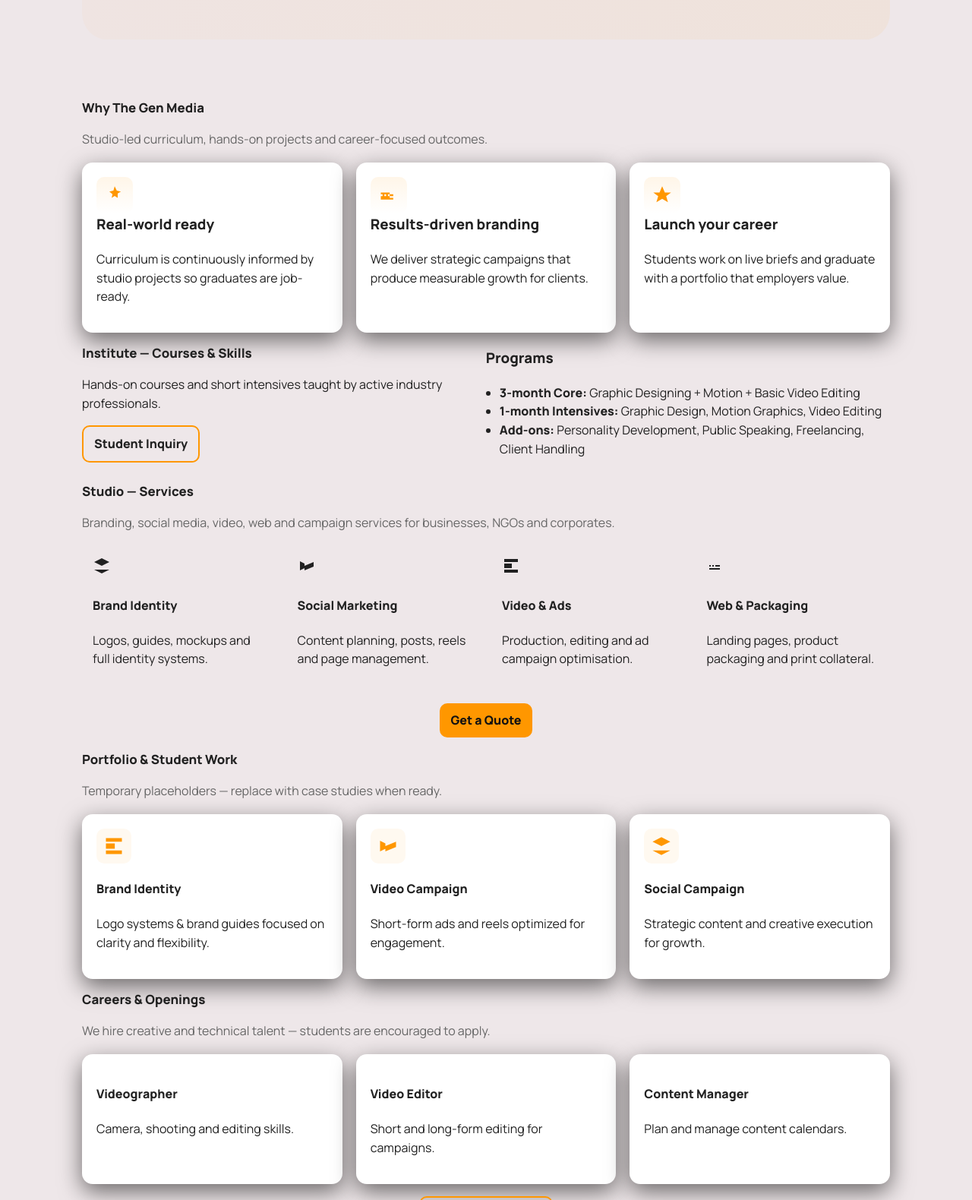
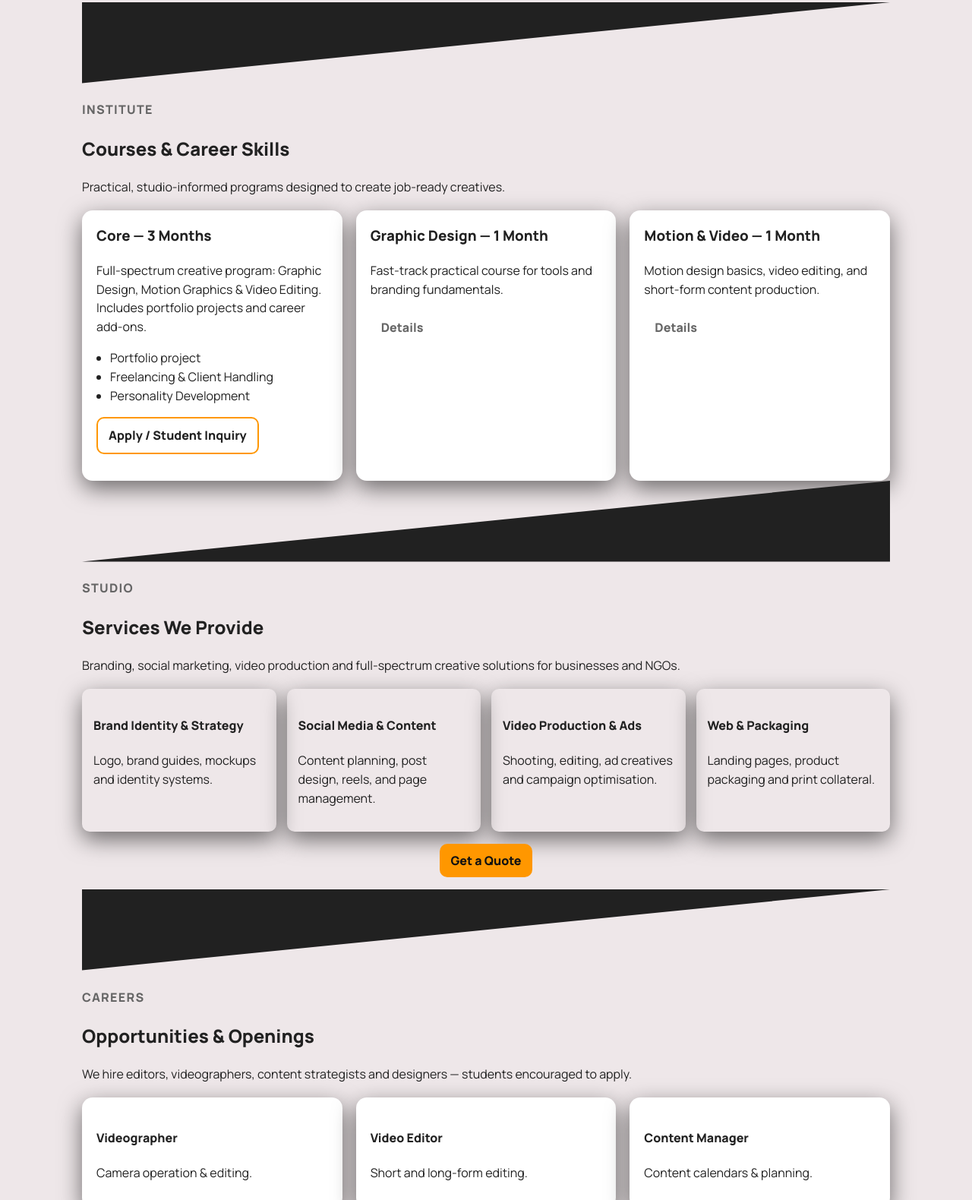
Before and after one commit to sabinshrestha1110/thegenmedia, a plain HTML site: page index.html in a window 1280 px wide. Shown: the part 1220-2800 px from the top of the page at 76% size. Drawn offline with Linux system fonts and the light colour scheme.

Commit message:
Update index.html

```diff
--- a/index.html
+++ b/index.html
@@ -4,13 +4,12 @@
   <meta charset="utf-8" />
   <meta name="viewport" content="width=device-width,initial-scale=1" />
   <title>THE GEN MEDIA — Creating Future Creatives</title>
-  <meta name="description" content="The Gen Media — Institute & Studio. Studio-powered courses and creative services: Graphic Design, Animation, Video, Branding, and Social Media." />
+  <meta name="description" content="The Gen Media — Institute & Studio. Studio-powered courses and creative services in Nepal." />
   <meta property="og:title" content="THE GEN MEDIA — Creating Future Creatives" />
   <meta property="og:description" content="Studio-powered institute and creative studio delivering courses and branding services in Nepal." />
   <meta property="og:image" content="/favicon.jpg" />
   <meta name="theme-color" content="#ff9700" />
   <link rel="icon" href="/favicon.jpg" />
-  <!-- Manrope (only weights we use) -->
   <link href="https://fonts.googleapis.com/css2?family=Manrope:wght@300;400;600;800&display=swap" rel="stylesheet">
   <link rel="stylesheet" href="/styles.css" />
 </head>
@@ -28,9 +27,8 @@
       <nav class="nav" role="navigation" aria-label="Main">
         <ul>
           <li><a href="#home">Home</a></li>
-          <li><a href="#institute">Institute</a></li>
-          <li><a href="#studio">Studio</a></li>
-          <li><a href="#portfolio">Portfolio</a></li>
+          <li><a href="#courses">Courses</a></li>
+          <li><a href="#services">Services</a></li>
           <li><a href="#careers">Careers</a></li>
           <li><a href="#contact">Contact</a></li>
         </ul>
@@ -51,9 +49,8 @@
     <div id="mobileNav" class="mobile-nav" hidden>
       <ul>
         <li><a href="#home">Home</a></li>
-        <li><a href="#institute">Institute</a></li>
-        <li><a href="#studio">Studio</a></li>
-        <li><a href="#portfolio">Portfolio</a></li>
+        <li><a href="#courses">Courses</a></li>
+        <li><a href="#services">Services</a></li>
         <li><a href="#careers">Careers</a></li>
         <li><a href="#contact">Contact</a></li>
         <li class="mobile-cta"><a class="btn primary" href="https://forms.gle/6L6UycsvaEgu83Fn7" target="_blank" rel="noopener noreferrer">Enroll</a></li>
@@ -62,29 +59,29 @@
   </header>
 
   <!-- Sticky mobile CTA -->
-  <div class="sticky">
-    <a class="sticky-whatsapp" href="https://wa.me/9779761356000" target="_blank" rel="noopener noreferrer" aria-label="WhatsApp">Chat</a>
+  <div class="sticky" aria-hidden="true">
+    <a class="sticky-whatsapp" href="https://wa.me/9779761356000" target="_blank" rel="noopener noreferrer">Chat</a>
     <a class="sticky-enroll" href="https://forms.gle/6L6UycsvaEgu83Fn7" target="_blank" rel="noopener noreferrer">Enroll</a>
   </div>
 
   <!-- Main one-page content -->
   <main id="main" class="wrap">
-    <!-- HERO -->
-    <section id="home" class="hero reveal">
-      <div class="hero-grid">
+    <!-- HERO (segment) -->
+    <section id="home" class="segment segment-hero reveal">
+      <div class="segment-inner hero-grid">
         <div class="hero-copy">
           <p class="eyebrow">Institute & Studio</p>
           <h1>THE GEN MEDIA: <span class="accent">CREATING FUTURE CREATIVES</span></h1>
           <p class="lead">The only institute powered by a professional studio. Practical courses in Graphic Design, Motion & Video, plus branding and marketing services for businesses and NGOs.</p>
           <div class="cta-row">
             <a class="btn primary large" href="https://forms.gle/6L6UycsvaEgu83Fn7" target="_blank" rel="noopener noreferrer">Enroll Now</a>
-            <a class="btn outline large" href="/#studio">Hire Studio</a>
+            <a class="btn outline large" href="#services">Hire Studio</a>
             <a class="btn ghost" href="https://forms.gle/WZLYFY72FQ23aKHg8" target="_blank" rel="noopener noreferrer">Client Inquiry</a>
           </div>
         </div>
 
         <div class="hero-art" aria-hidden="true">
-          <!-- subtle SVG artwork -->
+          <!-- subtle artwork -->
           <svg viewBox="0 0 600 420" class="hero-blob" preserveAspectRatio="xMidYMid meet" role="img">
             <defs><linearGradient id="g" x1="0" x2="1"><stop offset="0" stop-color="#ffb570"/><stop offset="1" stop-color="#ff9700"/></linearGradient></defs>
             <rect x="0" y="0" width="600" height="420" rx="20" fill="url(#g)" opacity="0.06"></rect>
@@ -94,150 +91,135 @@
       </div>
     </section>
 
-    <!-- WHY -->
-    <section class="why reveal">
-      <h2 class="section-title">Why The Gen Media</h2>
-      <p class="section-intro">Studio-led curriculum, hands-on projects and career-focused outcomes.</p>
+    <!-- DIAGONAL DIVIDER -->
+    <div class="divider divider-down" aria-hidden="true">
+      <svg viewBox="0 0 100 10" preserveAspectRatio="none"><polygon points="0,0 100,0 0,10" fill="currentColor"/></svg>
+    </div>
+
+    <!-- COURSES (segment) -->
+    <section id="courses" class="segment segment-courses reveal">
+      <div class="segment-inner">
+        <div class="segment-head">
+          <p class="eyebrow">Institute</p>
+          <h2 class="segment-title">Courses & Career Skills</h2>
+          <p class="segment-lead">Practical, studio-informed programs designed to create job-ready creatives.</p>
+        </div>
+
         <div class="card-grid">
           <article class="card">
-          <div class="icon-wrap" aria-hidden="true"><svg width="28" height="28" viewBox="0 0 24 24"><path fill="currentColor" d="M12 2l2.39 4.84L19 8l-3.58 2L15.39 15 12 12.9 8.61 15l.96-4L6 8l4.61-1.16L12 2z"/></svg></div>
-          <h3>Real-world ready</h3>
-          <p>Curriculum is continuously informed by studio projects so graduates are job-ready.</p>
+            <h3>Core — 3 Months</h3>
+            <p>Full-spectrum creative program: Graphic Design, Motion Graphics & Video Editing. Includes portfolio projects and career add-ons.</p>
+            <ul class="list">
+              <li>Portfolio project</li>
+              <li>Freelancing & Client Handling</li>
+              <li>Personality Development</li>
+            </ul>
+            <p><a class="btn outline" href="https://forms.gle/6L6UycsvaEgu83Fn7" target="_blank" rel="noopener noreferrer">Apply / Student Inquiry</a></p>
           </article>
 
           <article class="card">
-          <div class="icon-wrap"><svg width="28" height="28" viewBox="0 0 24 24"><path fill="currentColor" d="M3 13h2v-2H3v2zm4 0h2v-2H7v2zm4 0h6v-2h-6v2zM3 17h14v-2H3v2zM3 9h10v6H3V9z"/></svg></div>
-          <h3>Results-driven branding</h3>
-          <p>We deliver strategic campaigns that produce measurable growth for clients.</p>
+            <h3>Graphic Design — 1 Month</h3>
+            <p>Fast-track practical course for tools and branding fundamentals.</p>
+            <p><a class="btn ghost" href="https://forms.gle/6L6UycsvaEgu83Fn7" target="_blank" rel="noopener noreferrer">Details</a></p>
           </article>
 
           <article class="card">
-          <div class="icon-wrap"><svg width="28" height="28" viewBox="0 0 24 24"><path fill="currentColor" d="M12 2l3 7h7l-5.5 4 2 7L12 16l-6.5 4 2-7L2 9h7l3-7z"/></svg></div>
-          <h3>Launch your career</h3>
-          <p>Students work on live briefs and graduate with a portfolio that employers value.</p>
+            <h3>Motion & Video — 1 Month</h3>
+            <p>Motion design basics, video editing, and short-form content production.</p>
+            <p><a class="btn ghost" href="https://forms.gle/6L6UycsvaEgu83Fn7" target="_blank" rel="noopener noreferrer">Details</a></p>
           </article>
-      </div>
-    </section>
-
-    <!-- INSTITUTE -->
-    <section id="institute" class="institute reveal">
-      <div class="split">
-        <div>
-          <h2 class="section-title">Institute — Courses & Skills</h2>
-          <p>Hands-on courses and short intensives taught by active industry professionals.</p>
-          <a class="btn outline" href="https://forms.gle/6L6UycsvaEgu83Fn7" target="_blank" rel="noopener noreferrer">Student Inquiry</a>
-        </div>
-
-        <div>
-          <h3>Programs</h3>
-          <ul class="list">
-            <li><strong>3-month Core:</strong> Graphic Designing + Motion + Basic Video Editing</li>
-            <li><strong>1-month Intensives:</strong> Graphic Design, Motion Graphics, Video Editing</li>
-            <li><strong>Add-ons:</strong> Personality Development, Public Speaking, Freelancing, Client Handling</li>
-          </ul>
         </div>
       </div>
     </section>
 
-    <!-- STUDIO -->
-    <section id="studio" class="studio reveal">
-      <h2 class="section-title">Studio — Services</h2>
-      <p class="section-intro muted">Branding, social media, video, web and campaign services for businesses, NGOs and corporates.</p>
+    <!-- DIAGONAL DIVIDER -->
+    <div class="divider divider-up" aria-hidden="true">
+      <svg viewBox="0 0 100 10" preserveAspectRatio="none"><polygon points="0,10 100,0 100,10" fill="currentColor"/></svg>
+    </div>
+
+    <!-- SERVICES (segment) -->
+    <section id="services" class="segment segment-services reveal">
+      <div class="segment-inner">
+        <div class="segment-head">
+          <p class="eyebrow">Studio</p>
+          <h2 class="segment-title">Services We Provide</h2>
+          <p class="segment-lead">Branding, social marketing, video production and full-spectrum creative solutions for businesses and NGOs.</p>
+        </div>
 
         <div class="service-grid">
-        <div class="service">
-          <div class="sicon"><svg width="24" height="24" viewBox="0 0 24 24"><path fill="currentColor" d="M12 2L2 7l10 5 10-5-10-5zM2 17l10 5 10-5"/></svg></div>
-          <h4>Brand Identity</h4>
-          <p>Logos, guides, mockups and full identity systems.</p>
+          <div class="service card">
+            <h4>Brand Identity & Strategy</h4>
+            <p>Logo, brand guides, mockups and identity systems.</p>
           </div>
 
-        <div class="service">
-          <div class="sicon"><svg width="24" height="24" viewBox="0 0 24 24"><path fill="currentColor" d="M21 7L9 12v6l12-5V7zM3 6v12l6-3V9L3 6z"/></svg></div>
-          <h4>Social Marketing</h4>
-          <p>Content planning, posts, reels and page management.</p>
+          <div class="service card">
+            <h4>Social Media & Content</h4>
+            <p>Content planning, post design, reels, and page management.</p>
           </div>
 
-        <div class="service">
-          <div class="sicon"><svg width="24" height="24" viewBox="0 0 24 24"><path fill="currentColor" d="M3 3h18v4H3V3zm0 14h18v4H3v-4zM3 9h10v6H3V9z"/></svg></div>
-          <h4>Video & Ads</h4>
-          <p>Production, editing and ad campaign optimisation.</p>
+          <div class="service card">
+            <h4>Video Production & Ads</h4>
+            <p>Shooting, editing, ad creatives and campaign optimisation.</p>
           </div>
 
-        <div class="service">
-          <div class="sicon"><svg width="24" height="24" viewBox="0 0 24 24"><path fill="currentColor" d="M3 13h2v-2H3v2zm4 0h2v-2H7v2zm4 0h6v-2h-6v2zM3 17h14v-2H3v2z"/></svg></div>
+          <div class="service card">
             <h4>Web & Packaging</h4>
             <p>Landing pages, product packaging and print collateral.</p>
           </div>
         </div>
 
         <p class="center"><a class="btn primary" href="mailto:info@thegenmedia.com.np">Get a Quote</a></p>
-    </section>
-
-    <!-- PORTFOLIO (placeholders) -->
-    <section id="portfolio" class="portfolio reveal">
-      <h2 class="section-title">Portfolio & Student Work</h2>
-      <p class="section-intro muted">Temporary placeholders — replace with case studies when ready.</p>
-      <div class="card-grid">
-        <div class="card portfolio-card">
-          <div class="picon"><svg width="28" height="28" viewBox="0 0 24 24"><path fill="currentColor" d="M3 3h18v4H3V3zm0 14h18v4H3v-4zM3 9h10v6H3V9z"/></svg></div>
-          <h4>Brand Identity</h4>
-          <p>Logo systems & brand guides focused on clarity and flexibility.</p>
-        </div>
-        <div class="card portfolio-card">
-          <div class="picon"><svg width="28" height="28" viewBox="0 0 24 24"><path fill="currentColor" d="M21 7L9 12v6l12-5V7zM3 6v12l6-3V9L3 6z"/></svg></div>
-          <h4>Video Campaign</h4>
-          <p>Short-form ads and reels optimized for engagement.</p>
-        </div>
-        <div class="card portfolio-card">
-          <div class="picon"><svg width="28" height="28" viewBox="0 0 24 24"><path fill="currentColor" d="M12 2L2 7l10 5 10-5-10-5zM2 17l10 5 10-5"/></svg></div>
-          <h4>Social Campaign</h4>
-          <p>Strategic content and creative execution for growth.</p>
-        </div>
       </div>
     </section>
 
-    <!-- CAREERS -->
-    <section id="careers" class="careers reveal">
-      <h2 class="section-title">Careers & Openings</h2>
-      <p class="section-intro muted">We hire creative and technical talent — students are encouraged to apply.</p>
+    <!-- DIAGONAL DIVIDER -->
+    <div class="divider divider-down" aria-hidden="true">
+      <svg viewBox="0 0 100 10" preserveAspectRatio="none"><polygon points="0,0 100,0 0,10" fill="currentColor"/></svg>
+    </div>
+
+    <!-- CAREERS (segment) -->
+    <section id="careers" class="segment segment-careers reveal">
+      <div class="segment-inner">
+        <div class="segment-head">
+          <p class="eyebrow">Careers</p>
+          <h2 class="segment-title">Opportunities & Openings</h2>
+          <p class="segment-lead">We hire editors, videographers, content strategists and designers — students encouraged to apply.</p>
+        </div>
+
         <div class="card-grid">
-        <div class="card">
-          <h4>Videographer</h4>
-          <p>Camera, shooting and editing skills.</p>
+          <div class="card"><h4>Videographer</h4><p>Camera operation & editing.</p></div>
+          <div class="card"><h4>Video Editor</h4><p>Short and long-form editing.</p></div>
+          <div class="card"><h4>Content Manager</h4><p>Content calendars & planning.</p></div>
         </div>
-        <div class="card">
-          <h4>Video Editor</h4>
-          <p>Short and long-form editing for campaigns.</p>
+
+        <p class="center"><a class="btn outline" href="https://forms.gle/aVpEvbdnr25QuBoPA" target="_blank" rel="noopener noreferrer">Apply / Job Inquiry</a></p>
       </div>
-        <div class="card">
-          <h4>Content Manager</h4>
-          <p>Plan and manage content calendars.</p>
-        </div>
-      </div>
-      <p class="center"><a class="btn outline" href="https://forms.gle/aVpEvbdnr25QuBoPA" target="_blank" rel="noopener noreferrer">Apply / Job Inquiry</a></p>
     </section>
 
-    <!-- CONTACT -->
-    <section id="contact" class="contact reveal">
-      <h2 class="section-title">Contact</h2>
-      <div class="contact-grid">
-        <div class="card">
-          <h4>Email</h4>
-          <p><a href="mailto:info@thegenmedia.com.np">info@thegenmedia.com.np</a></p>
-        </div>
-        <div class="card">
-          <h4>Phone</h4>
-          <p><a href="tel:+9779761356000">+977 9761356000</a></p>
-        </div>
-        <div class="card">
-          <h4>Location</h4>
-          <p>Pathari, Morang, Nepal</p>
-        </div>
+    <!-- DIAGONAL DIVIDER -->
+    <div class="divider divider-up" aria-hidden="true">
+      <svg viewBox="0 0 100 10" preserveAspectRatio="none"><polygon points="0,10 100,0 100,10" fill="currentColor"/></svg>
     </div>
 
-      <div class="contact-forms">
+    <!-- CONTACT (segment) -->
+    <section id="contact" class="segment segment-contact reveal">
+      <div class="segment-inner">
+        <div class="segment-head">
+          <p class="eyebrow">Contact</p>
+          <h2 class="segment-title">Get in touch</h2>
+          <p class="segment-lead">For admissions, client projects or careers — reach out via email, phone or forms.</p>
+        </div>
+
+        <div class="contact-grid">
+          <div class="card"><h4>Email</h4><p><a href="mailto:info@thegenmedia.com.np">info@thegenmedia.com.np</a></p></div>
+          <div class="card"><h4>Phone</h4><p><a href="tel:+9779761356000">+977 9761356000</a></p></div>
+          <div class="card"><h4>Location</h4><p>Pathari, Morang, Nepal</p></div>
+        </div>
+
+        <div class="contact-forms center">
           <a class="btn ghost" href="https://forms.gle/6L6UycsvaEgu83Fn7" target="_blank" rel="noopener noreferrer">Student Inquiry</a>
           <a class="btn primary" href="https://forms.gle/WZLYFY72FQ23aKHg8" target="_blank" rel="noopener noreferrer">Client Inquiry</a>
+        </div>
       </div>
     </section>
   </main>
@@ -254,7 +236,7 @@
         <h4>Quick links</h4>
         <ul>
           <li><a href="#courses">Courses</a></li>
-          <li><a href="#studio">Studio</a></li>
+          <li><a href="#services">Services</a></li>
           <li><a href="#careers">Careers</a></li>
         </ul>
       </div>
```
Lines whose indentation alone changed are shown as unchanged.
